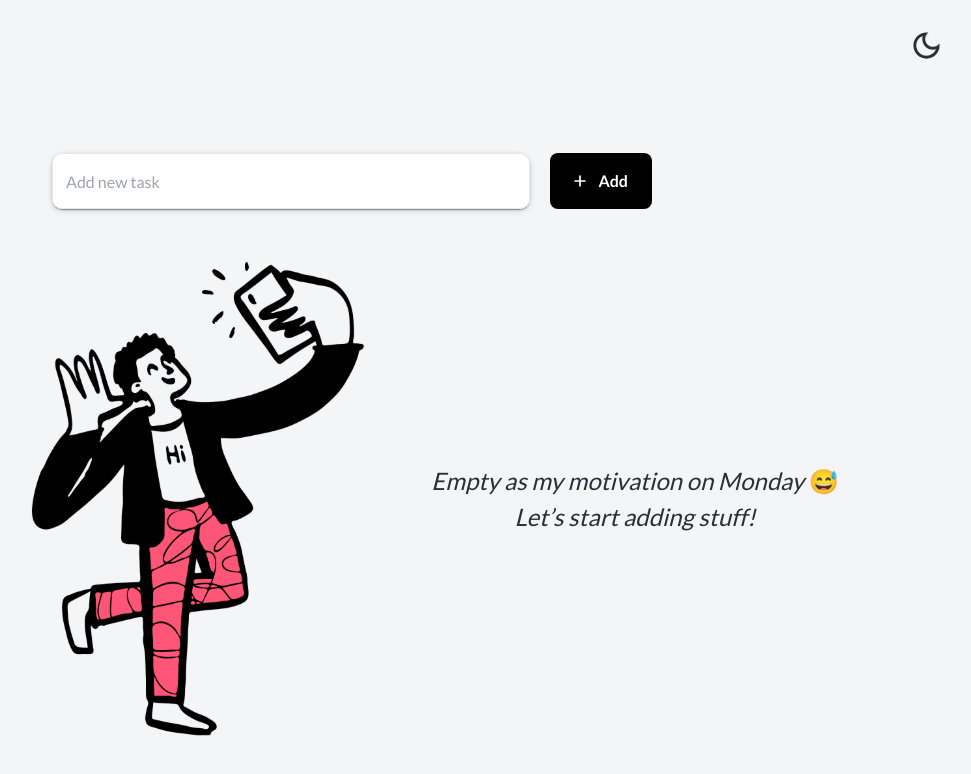
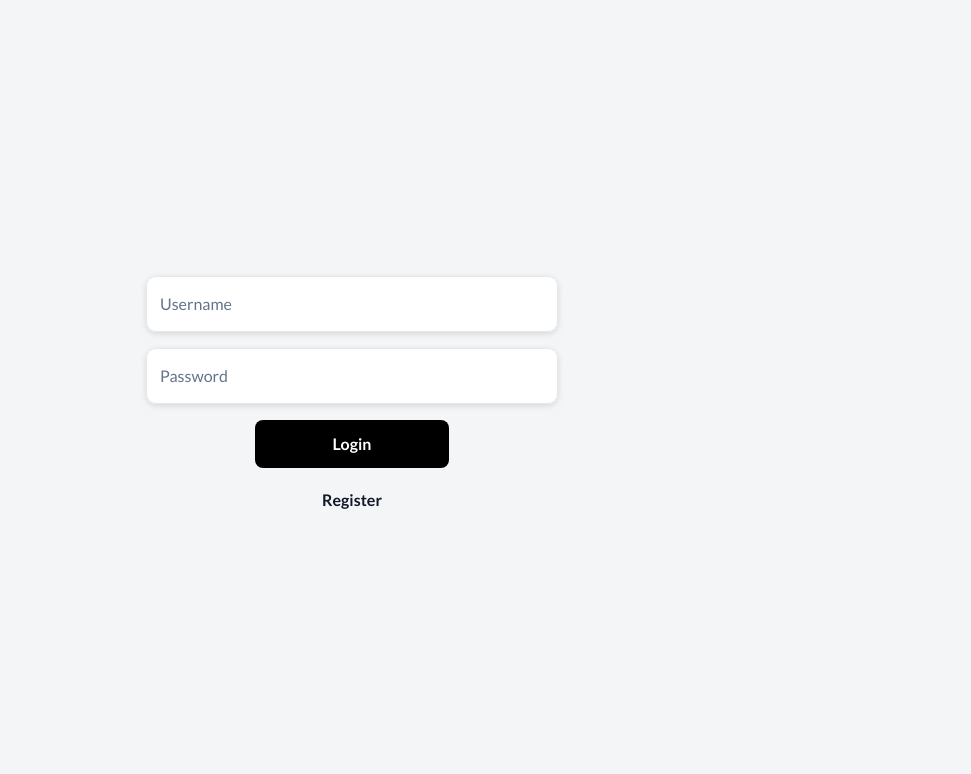
Before and after one commit to KrzysztofBartkiewicz/todo-app-golang, a React (Vite) app in the folder frontend/: page /login in a window 1280 px wide. Shown: the top 774 px of the page, without its empty margins (288-1259 px from the left). Built offline with nearby package versions, Linux system fonts and the light colour scheme; no server answers.

Commit message:
frontend: register and login

```diff
--- a/frontend/package.json
+++ b/frontend/package.json
@@ -18,7 +18,8 @@
     "@mui/material": "^9.0.1",
     "jotai": "^2.20.0",
     "react": "^19.2.5",
-    "react-dom": "^19.2.5"
+    "react-dom": "^19.2.5",
+    "react-router": "^7.15.0"
   },
   "devDependencies": {
     "@eslint/js": "^9.39.4",
--- a/frontend/src/App.tsx
+++ b/frontend/src/App.tsx
@@ -1,9 +1,9 @@
 import { CssBaseline, ThemeProvider } from '@mui/material'
-import MainView from './views/MainView'
 import { createAppTheme } from './theme/theme'
 import { useMemo } from 'react'
 import { useAtomValue } from 'jotai'
 import { appModeAtom } from './state/state'
+import { Outlet } from 'react-router'
 
 function App() {
   const appMode = useAtomValue(appModeAtom)
@@ -13,7 +13,7 @@ function App() {
   return (
     <ThemeProvider theme={theme}>
       <CssBaseline />
-      <MainView />
+      <Outlet />
     </ThemeProvider>
   )
 }
--- /dev/null
+++ b/frontend/src/Router.tsx
@@ -0,0 +1,18 @@
+import { createBrowserRouter } from 'react-router'
+import MainView from './views/MainView'
+import LoginView from './views/LoginView'
+import App from './App'
+import RequireAuth from './auth/RequireAuth'
+
+export const router = createBrowserRouter([
+  {
+    element: <App />,
+    children: [
+      { path: '/login', element: <LoginView /> },
+      {
+        element: <RequireAuth />,
+        children: [{ path: '/', element: <MainView /> }],
+      },
+    ],
+  },
+])
--- a/frontend/src/api.ts
+++ b/frontend/src/api.ts
@@ -3,9 +3,18 @@ import type { Task } from './interfaces/app'
 const API_URL = 'http://localhost:8080'
 const contentType = 'application/json'
 
+const authHeaders = (extra?: Record<string, string>) => {
+  const token = localStorage.getItem('token')
+  return {
+    ...(token ? { Authorization: `Bearer ${token}` } : {}),
+    ...extra,
+  }
+}
+
 export const getTasksList = async () => {
   const response = await fetch(`${API_URL}/tasks`, {
     method: 'GET',
+    headers: authHeaders(),
   })
   return response.json()
 }
@@ -13,9 +22,7 @@ export const getTasksList = async () => {
 export const createTask = async (title: string) => {
   const response = await fetch(`${API_URL}/tasks`, {
     method: 'POST',
-    headers: {
-      'Content-Type': contentType,
-    },
+    headers: authHeaders({ 'Content-Type': contentType }),
     body: JSON.stringify({ title }),
   })
   return response.json()
@@ -24,16 +31,51 @@ export const createTask = async (title: string) => {
 export const deleteTask = async (id: number) => {
   await fetch(`${API_URL}/tasks/${id}`, {
     method: 'DELETE',
+    headers: authHeaders(),
   })
 }
 
 export const updateTask = async (id: number, title: string, status: Task['status']) => {
   const response = await fetch(`${API_URL}/tasks/${id}`, {
     method: 'PATCH',
-    headers: {
-      'Content-Type': contentType,
-    },
+    headers: authHeaders({ 'Content-Type': contentType }),
     body: JSON.stringify({ title, status }),
   })
   return response.json()
 }
+
+export const login = async (username: string, password: string) => {
+  const res = await fetch(`${API_URL}/login`, {
+    method: 'POST',
+    headers: {
+      'Content-Type': contentType,
+    },
+    body: JSON.stringify({ username, password }),
+  })
+
+  if (!res.ok) {
+    throw new Error('Invalid credentials')
+  }
+
+  const data = await res.json()
+
+  return data
+}
+
+export const register = async (username: string, password: string) => {
+  const res = await fetch(`${API_URL}/register`, {
+    method: 'POST',
+    headers: {
+      'Content-Type': contentType,
+    },
+    body: JSON.stringify({ username, password }),
+  })
+
+  if (!res.ok) {
+    throw new Error('Registration failed')
+  }
+
+  const data = await res.json()
+
+  return data
+}
--- /dev/null
+++ b/frontend/src/auth/AuthProvider.tsx
@@ -0,0 +1,35 @@
+import { createContext, useContext, useState, type ReactNode } from 'react'
+
+interface AuthContextValue {
+  token: string | null
+  login: (token: string) => void
+  logout: () => void
+}
+
+const AuthContext = createContext<AuthContextValue | null>(null)
+
+export const AuthProvider = ({ children }: { children: ReactNode }) => {
+  const [token, setToken] = useState(() => localStorage.getItem('token'))
+
+  const login = (token: string) => {
+    localStorage.setItem('token', token)
+    setToken(token)
+  }
+
+  const logout = () => {
+    localStorage.removeItem('token')
+    setToken(null)
+  }
+
+  return <AuthContext.Provider value={{ token, login, logout }}>{children}</AuthContext.Provider>
+}
+
+export const useAuth = () => {
+  const ctx = useContext(AuthContext)
+
+  if (!ctx) {
+    throw new Error('useAuth must be used within an AuthProvider')
+  }
+
+  return ctx
+}
--- /dev/null
+++ b/frontend/src/auth/RequireAuth.tsx
@@ -0,0 +1,14 @@
+import { Navigate, Outlet } from 'react-router'
+import { useAuth } from './AuthProvider'
+
+const RequireAuth = () => {
+  const { token } = useAuth()
+
+  if (!token) {
+    return <Navigate to="/login" replace />
+  }
+
+  return <Outlet />
+}
+
+export default RequireAuth
--- a/frontend/src/main.tsx
+++ b/frontend/src/main.tsx
@@ -2,10 +2,14 @@ import { StrictMode } from 'react'
 import { createRoot } from 'react-dom/client'
 import './index.css'
 
-import App from './App.tsx'
+import { AuthProvider } from './auth/AuthProvider.tsx'
+import { RouterProvider } from 'react-router'
+import { router } from './Router.tsx'
 
 createRoot(document.getElementById('root')!).render(
   <StrictMode>
-    <App />
+    <AuthProvider>
+      <RouterProvider router={router} />
+    </AuthProvider>
   </StrictMode>
 )
--- /dev/null
+++ b/frontend/src/state/user.ts
@@ -0,0 +1,3 @@
+import { atomWithReset } from 'jotai/utils'
+
+export const userNameAtom = atomWithReset<string | null>(null)
--- /dev/null
+++ b/frontend/src/views/LoginView.tsx
@@ -0,0 +1,81 @@
+import { Box, Button, TextField } from '@mui/material'
+import { useState } from 'react'
+import { login, register } from '../api'
+import { useNavigate } from 'react-router'
+import { useSetAtom } from 'jotai'
+import { userNameAtom } from '../state/user'
+import { useAuth } from '../auth/AuthProvider'
+
+const LoginView = () => {
+  const [username, setUsername] = useState('')
+  const [password, setPassword] = useState('')
+  const navigate = useNavigate()
+  const setUserName = useSetAtom(userNameAtom)
+  const { login: setAuthToken } = useAuth()
+
+  return (
+    <Box
+      sx={{
+        display: 'flex',
+        flexDirection: 'column',
+        justifyContent: 'center',
+        alignItems: 'center',
+        height: '100vh',
+      }}
+    >
+      <Box>
+        <TextField
+          label="Username"
+          variant="outlined"
+          sx={{ mb: 2 }}
+          fullWidth
+          value={username}
+          onChange={(e) => setUsername(e.target.value)}
+        />
+        <TextField
+          label="Password"
+          variant="outlined"
+          type="password"
+          fullWidth
+          value={password}
+          onChange={(e) => setPassword(e.target.value)}
+        />
+      </Box>
+      <Box sx={{ mt: 2 }}>
+        <Button
+          variant="contained"
+          fullWidth
+          onClick={async () => {
+            try {
+              const data = await login(username, password)
+              setAuthToken(data.token)
+              setUserName(username)
+              navigate('/')
+            } catch (error) {
+              console.error('Login failed:', error)
+            }
+          }}
+        >
+          Login
+        </Button>
+        <Button
+          variant="text"
+          fullWidth
+          sx={{ mt: 1, '&:hover': { backgroundColor: 'transparent' } }}
+          onClick={async () => {
+            try {
+              const data = await register(username, password)
+              console.log('Registration successful:', data)
+            } catch (error) {
+              console.error('Registration failed:', error)
+            }
+          }}
+        >
+          Register
+        </Button>
+      </Box>
+    </Box>
+  )
+}
+
+export default LoginView
```
Also changed, not shown: 2 other files (tests, documents, lock files or other folders).
